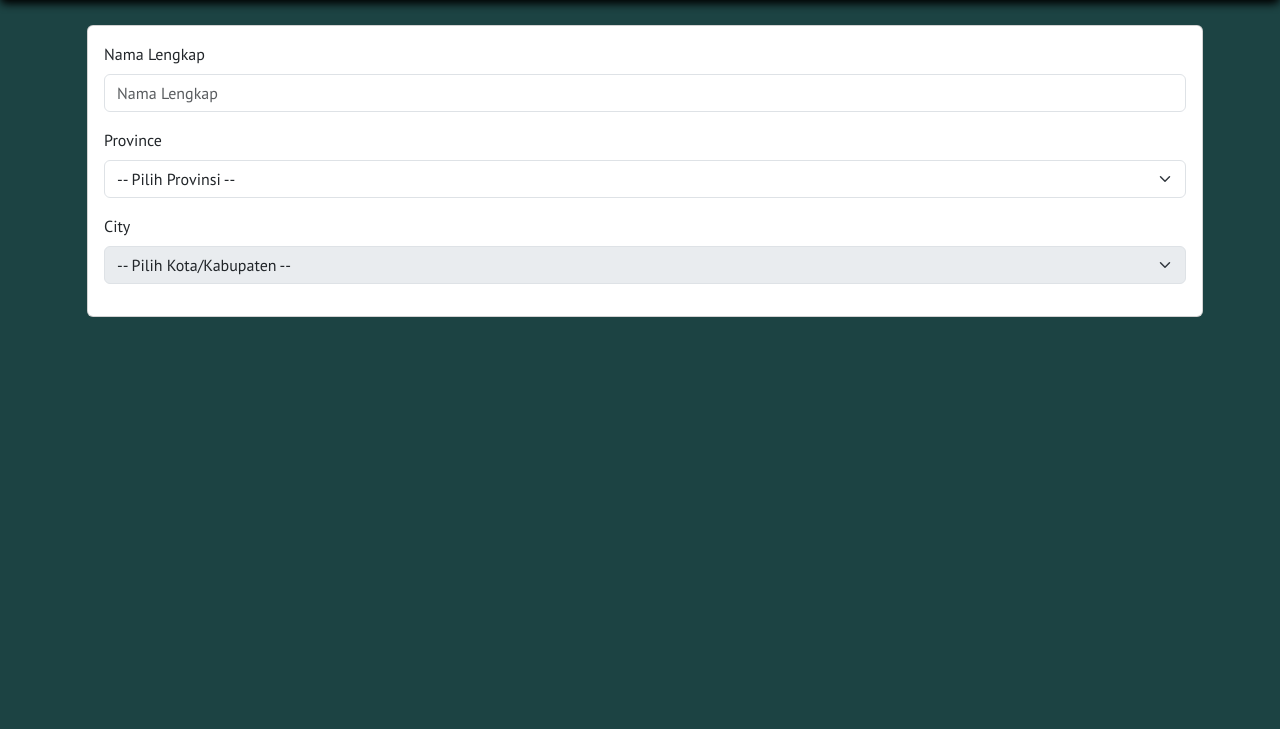
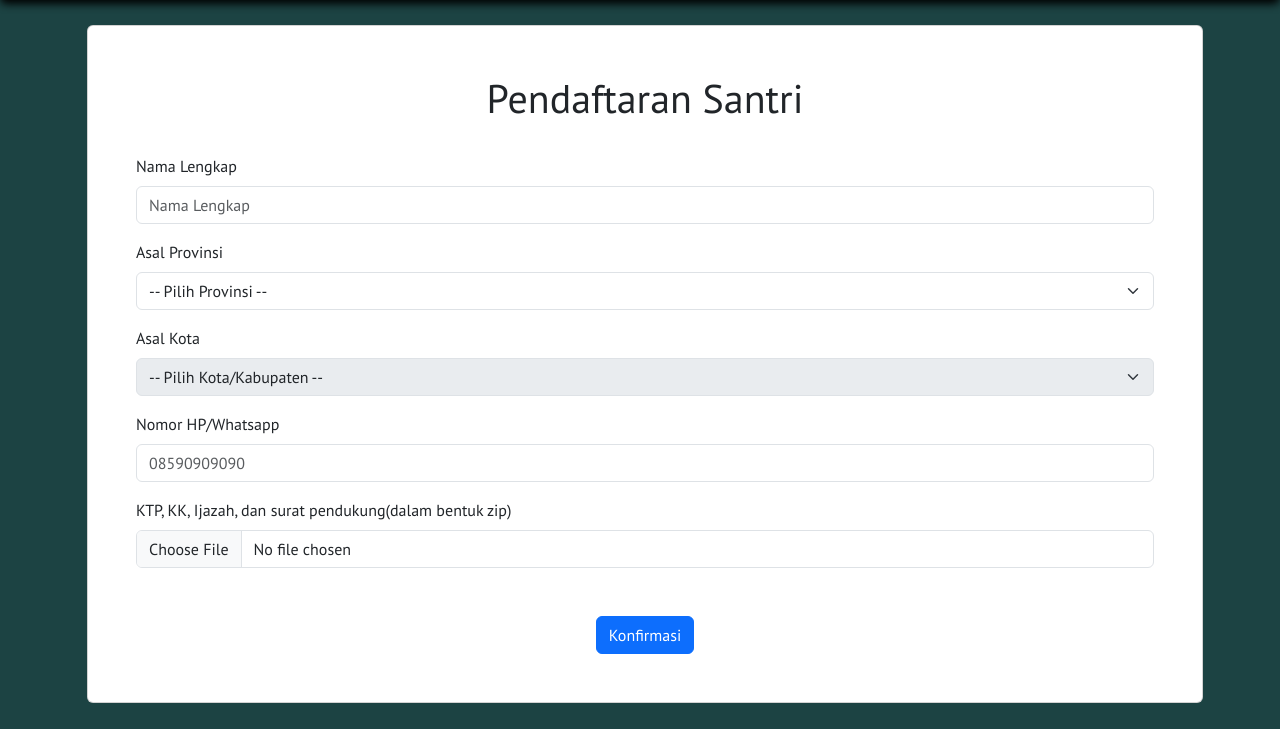
Before and after one commit to Ahuuy/projeck_akhir, a Flask app: page /pendaftaran in a window 1280 px wide. Shown: the part 71-800 px from the top of the page. Run offline with Flask 3, Linux system fonts and the light colour scheme; some libraries are stand-ins or nearby versions.

Commit message:
revisi form pendaftaran

```diff
--- a/static/pendaftaran.css
+++ b/static/pendaftaran.css
@@ -22,3 +22,17 @@ body {
     margin-top: 6rem;
     padding-left: 10px;
 }
+
+.reg-title {
+    text-align: center;
+    margin-bottom: 2rem;
+}
+
+.btn-konfirmasi {
+    text-align: center;
+}
+
+.centerdiv {
+    display: flex;
+    justify-content: center;
+}
--- a/templates/pendaftaran.html
+++ b/templates/pendaftaran.html
@@ -130,23 +130,37 @@
     <section id="registrasi">
         <div class="container">
             <div class="card">
-                <div class="card-body">
+                <div class="card-body px-5 py-5">
+                    <h1 class="reg-title">Pendaftaran Santri</h1>
                     <div class="mb-3">
                         <label for="exampleFormControlInput1" class="form-label">Nama Lengkap</label>
                         <input type="text" class="form-control" id="exampleFormControlInput1"
                             placeholder="Nama Lengkap">
                     </div>
                     <div class="mb-3">
-                        <label for="province" class="form-label">Province</label>
+                        <label for="province" class="form-label">Asal Provinsi</label>
                         <select class="form-select" id="province" onchange="fetchCities()">
                             <option value="">-- Pilih Provinsi --</option>
                         </select>
                     </div>
                     <div class="mb-3">
-                        <label for="city" class="form-label">City</label>
+                        <label for="city" class="form-label">Asal Kota</label>
                         <select class="form-select" id="city" disabled>
                             <option value="">-- Pilih Kota/Kabupaten --</option>
                         </select>
+                    </div>
+                    <div class="mb-3">
+                        <label for="exampleFormControlInput1" class="form-label">Nomor HP/Whatsapp</label>
+                        <input type="number" class="form-control" id="exampleFormControlInput1"
+                            placeholder="08590909090">
+                    </div>
+                    <div class="mb-3">
+                        <label for="formFile" class="form-label">KTP, KK, Ijazah, dan surat pendukung(dalam bentuk
+                            zip)</label>
+                        <input class="form-control" type="file" id="formFile">
+                    </div>
+                    <div class="centerdiv">
+                        <button type="button" class="btn btn-primary btn-konfirmasi" style="margin-top: 2rem;">Konfirmasi</button>
                     </div>
                 </div>
             </div>
```
